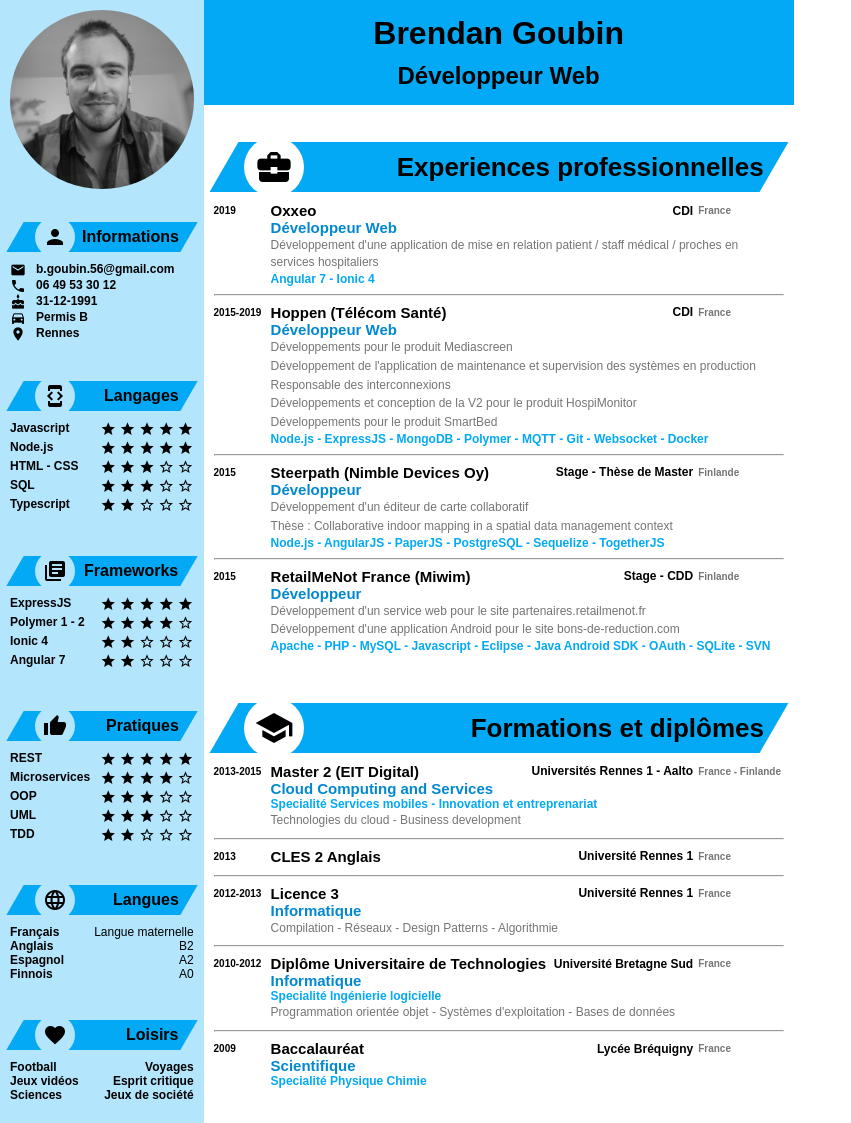
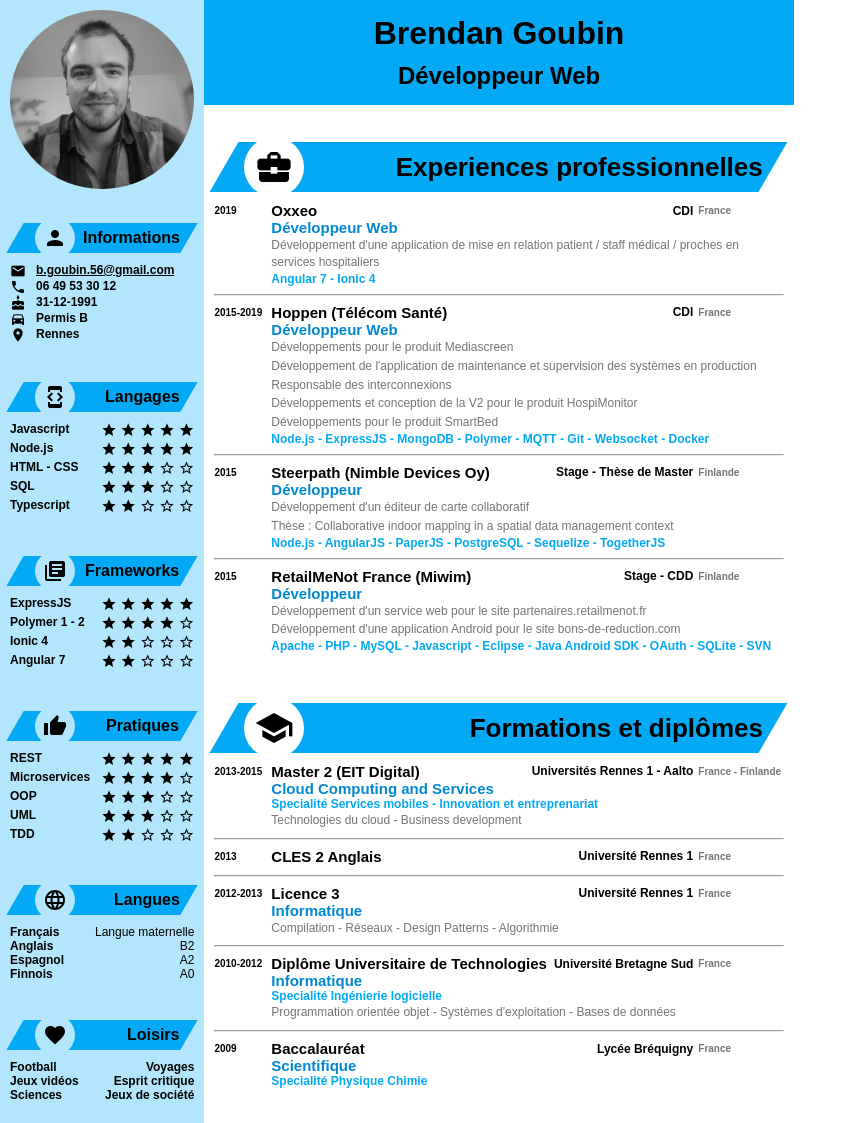
Before and after one commit to Billos/resume-old, a Jekyll site: the page built from index.md, in a window 1280 px wide. Shown: the whole page, without its empty margins (0-851 px from the left). Built offline with Jekyll 4.4.1, drawn with Linux system fonts in a browser that asks for light colours; some web fonts are replaced.

Commit message:
clickable email

```diff
--- a/_data/personal.yml
+++ b/_data/personal.yml
@@ -1,6 +1,7 @@
 -
   name: b.goubin.56@gmail.com
   icon: email
+  clickable: true
 -
   name: 06 49 53 30 12
   icon: phone
--- a/_includes/column/personal.html
+++ b/_includes/column/personal.html
@@ -9,7 +9,14 @@
 		{% for item in site.data.personal %}
 		<div class="line">
 			<i class="tiny material-icons">{{item.icon}}</i>
-			<b>{{item.name}}</b>
+			<b>
+				{% if item.clickable %}
+				<a href="mailto:{{item.name}}">{{item.name}}</a>
+				{% else %}
+				{{item.name}}
+				{% endif %}
+			</b>
+
 		</div>
 		{% endfor %}
 	</div>
--- a/_sass/_column.scss
+++ b/_sass/_column.scss
@@ -55,6 +55,9 @@ column {
 			div.line {
 				display: flex;
 				justify-content: space-between;
+				a {
+					color: black;
+				}
 				span{
 					font-weight: normal;
 				}
```
